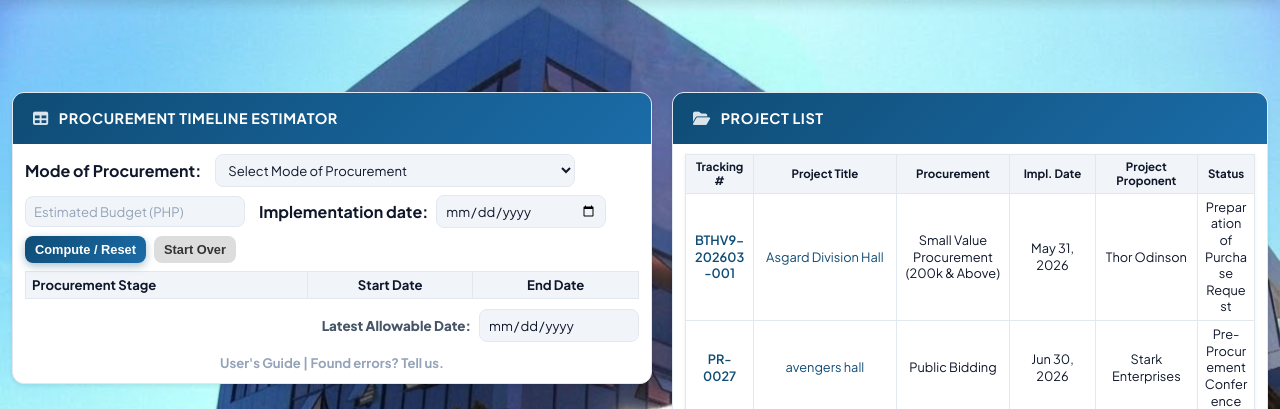
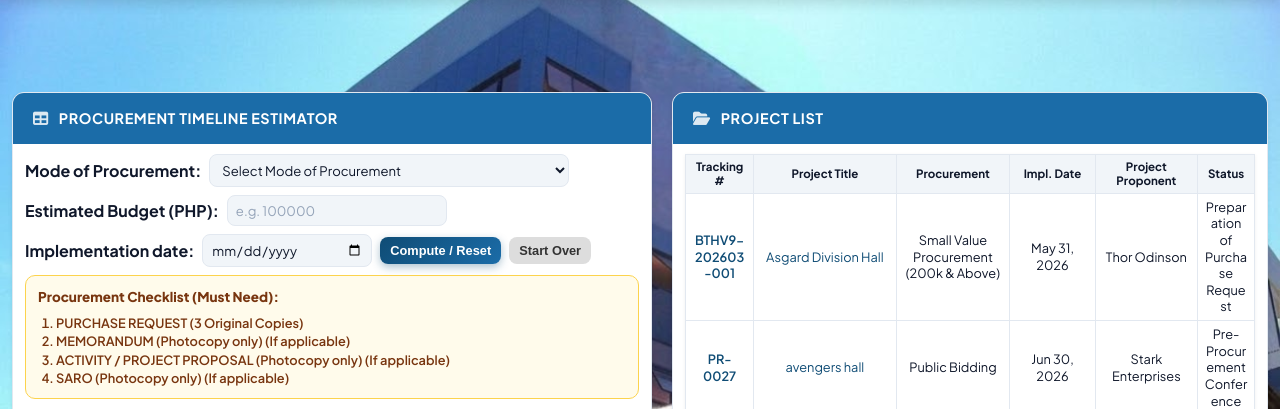
Before and after one commit to escall-dev/sdo-BACtrack, a PHP site: page /SDO-cts/admin/landing.php in a window 1280 px wide. Shown: the part 100-509 px from the top of the page. Run offline with PHP 8.4, Linux system fonts and the light colour scheme; data comes from the database, SQL or seed files in the repository; lists and menus that the app fills with data are empty; some libraries are stand-ins or nearby versions.

Commit message:
style: fixed the truncated data in the project creation timeline table template. - made the card header of the procurement timeline estimator and the project list be the same. - added procurement checklist notes needed for the procurement.

```diff
--- a/admin/landing.php
+++ b/admin/landing.php
@@ -447,6 +447,13 @@ if ($_SERVER['REQUEST_METHOD'] === 'POST') {
             font-size: 0.9rem;
         }
 
+        .top-panels .estimator-card > .card-header,
+        .top-panels .projects-card > .card-header {
+            background: #1b6ca8;
+            background-image: none;
+            color: #fff;
+        }
+
         /* ─── Cards ─── */
         .data-card {
             background: var(--card-bg);
@@ -615,6 +622,36 @@ if ($_SERVER['REQUEST_METHOD'] === 'POST') {
             padding: 6px 10px;
             font-size: 0.8rem;
             gap: 5px;
+        }
+
+        .estimator-controls {
+            display: flex;
+            flex-direction: column;
+            gap: 8px;
+            margin-bottom: 8px;
+        }
+
+        .estimator-controls-row {
+            display: flex;
+            gap: 8px;
+            align-items: center;
+            flex-wrap: wrap;
+        }
+
+        .estimator-control-label {
+            font-weight: 700;
+        }
+
+        .estimator-controls-row .search-input {
+            max-width: 360px;
+        }
+
+        .estimator-controls-row .est-budget-input {
+            max-width: 220px;
+        }
+
+        .estimator-controls-row .implementation-input {
+            max-width: 170px;
         }
 
         .estimator-card table th,
@@ -1388,6 +1425,15 @@ if ($_SERVER['REQUEST_METHOD'] === 'POST') {
         @media (max-width: 600px) {
             .search-row { flex-direction: column; }
             .btn-search { width: 100%; justify-content: center; }
+            .estimator-controls-row {
+                align-items: stretch;
+            }
+            .estimator-controls-row .search-input,
+            .estimator-controls-row .est-budget-input,
+            .estimator-controls-row .implementation-input {
+                max-width: 100%;
+                width: 100%;
+            }
             .header-flag { display: none; }
             .footer-right { text-align: left; }
             .dark-modal-body { padding: 28px 20px 22px; }
@@ -1484,25 +1530,40 @@ if ($_SERVER['REQUEST_METHOD'] === 'POST') {
                             }
                         }
                     ?>
-                    <div style="display:flex;gap:8px;align-items:center;margin-bottom:8px;flex-wrap:wrap;">
-                        <label style="font-weight:700;margin-right:6px;">Mode of Procurement:</label>
-                        <select id="estProcurementType" class="search-input" style="max-width:360px;">
+                    <div class="estimator-controls">
+                        <div class="estimator-controls-row">
+                            <label for="estProcurementType" class="estimator-control-label">Mode of Procurement:</label>
+                            <select id="estProcurementType" class="search-input">
                                 <option value="" selected>Select Mode of Procurement</option>
                                 <?php foreach ($estimatorTypes as $k => $lbl): ?>
                                     <option value="<?php echo htmlspecialchars($k); ?>"><?php echo htmlspecialchars($lbl); ?></option>
                                 <?php endforeach; ?>
                             </select>
 
-                        <input type="number" id="estBudget" class="search-input" min="0" step="0.01" placeholder="Estimated Budget (PHP)" style="max-width:220px;" />
-
-                        <label style="font-weight:700;margin-left:6px;">Implementation date:</label>
-                        <input type="date" id="plannerStart" class="search-input" style="max-width:170px;" />
+                            <label for="estBudget" class="estimator-control-label">Estimated Budget (PHP):</label>
+                            <input type="number" id="estBudget" class="search-input est-budget-input" min="0" step="0.01" placeholder="e.g. 100000" />
+                        </div>
+
+                        <div class="estimator-controls-row">
+                            <label for="plannerStart" class="estimator-control-label">Implementation date:</label>
+                            <input type="date" id="plannerStart" class="search-input implementation-input" />
 
                             <button class="btn-search" onclick="computeEarliest()">Compute / Reset</button>
                             <button class="btn-search" style="background:#ddd;color:#333;box-shadow:none;" onclick="startOver()">Start Over</button>
                         </div>
+                    </div>
 
                     <div id="svpBudgetWarning" style="display:none;margin:8px 0;padding:8px 10px;border:1px solid var(--danger);background:var(--danger-bg);color:#7f1d1d;border-radius:10px;font-weight:600;font-size:0.84rem;"></div>
+
+                    <div style="margin:8px 0 10px;padding:10px 12px;border:1px solid #fcd34d;background:#fffbeb;color:#78350f;border-radius:10px;">
+                        <div style="font-weight:800;font-size:0.84rem;margin-bottom:6px;">Procurement Checklist (Must Need):</div>
+                        <ol style="margin:0;padding-left:18px;font-size:0.8rem;line-height:1.45;font-weight:600;">
+                            <li>PURCHASE REQUEST (3 Original Copies)</li>
+                            <li>MEMORANDUM (Photocopy only) (If applicable)</li>
+                            <li>ACTIVITY / PROJECT PROPOSAL (Photocopy only) (If applicable)</li>
+                            <li>SARO (Photocopy only) (If applicable)</li>
+                        </ol>
+                    </div>
 
                     <table style="width:100%;border-collapse:collapse;">
                         <thead>
```
Also changed, not shown: admin/project-create.php (+10 -0 lines). Lines whose indentation alone changed are shown as unchanged.
